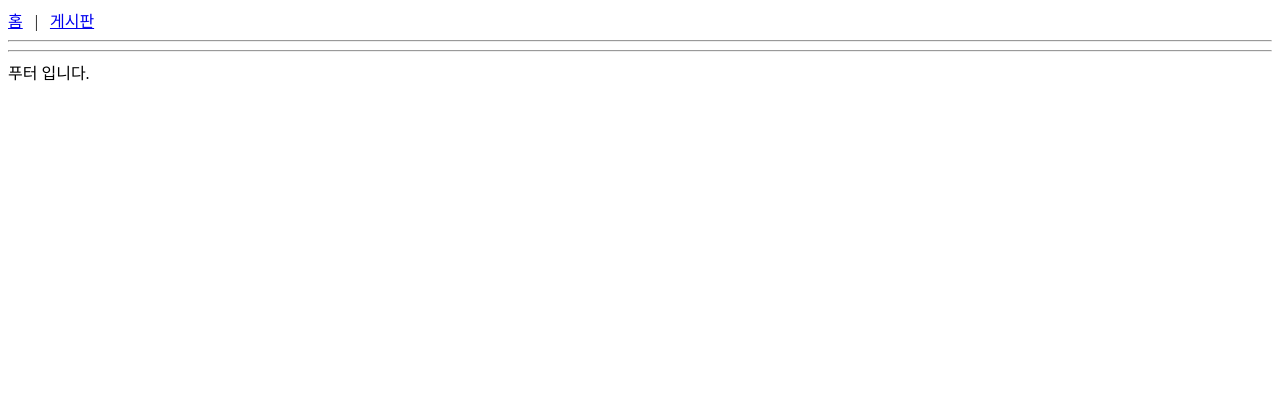
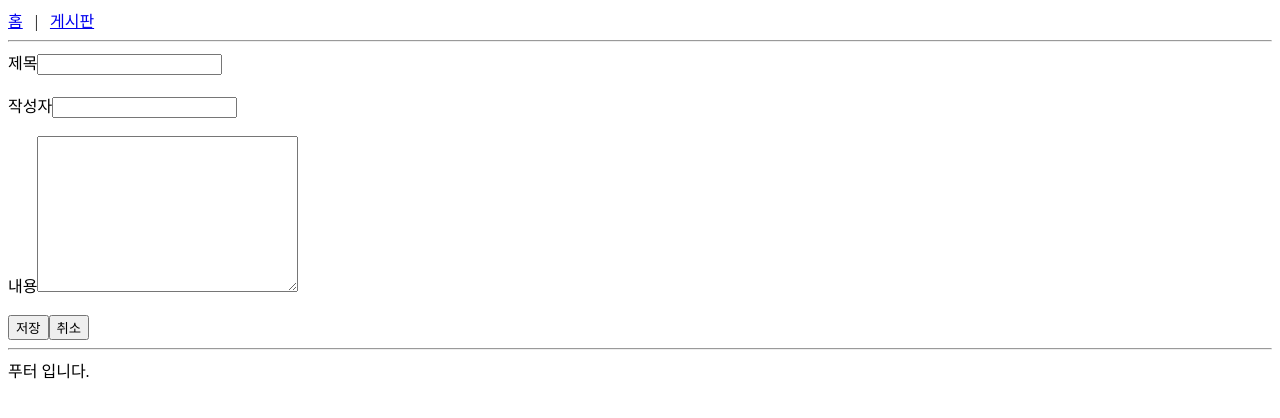
Before and after one commit to soomin-kevin-sung/react-board-practice, a React (Create React App) app in the folder src/frontend/: page /write in a window 1280 px wide. Shown: the top 418 px of the page. Built offline with nearby package versions, Linux system fonts and the light colour scheme.

Commit message:
글쓰기 기능 추가 완료

```diff
--- a/src/frontend/src/routes/BoardWrite.js
+++ b/src/frontend/src/routes/BoardWrite.js
@@ -20,6 +20,52 @@ const BoardWrite = () => {
       [name]: value,
     });
   }
+
+  const saveBoard = async () => {
+    await axios.post('/api/board', board).then((res) => {
+      alert('등록되었습니다.');
+      navigate('/board');
+    });
+  };
+
+  const backToList = () => {
+    navigate('/baord');
+  }
+
+  return (
+    <div>
+      <div>
+        <span>제목</span>
+        <input type="text" name="title" value={title} onChange={onChange} />
+      </div>
+      <br />
+      <div>
+        <span>작성자</span>
+        <input
+          type="text"
+          name="createdBy"
+          value={createdBy}
+          onChange={onChange}
+        />
+      </div>
+      <br />
+      <div>
+        <span>내용</span>
+        <textarea
+          name="contents"
+          cols="30"
+          rows="10"
+          value={contents}
+          onChange={onChange}
+        ></textarea>
+      </div>
+      <br />
+      <div>
+        <button onClick={saveBoard}>저장</button>
+        <button onClick={backToList}>취소</button>
+      </div>
+    </div>
+  );
 };
 
 export default BoardWrite;
```
